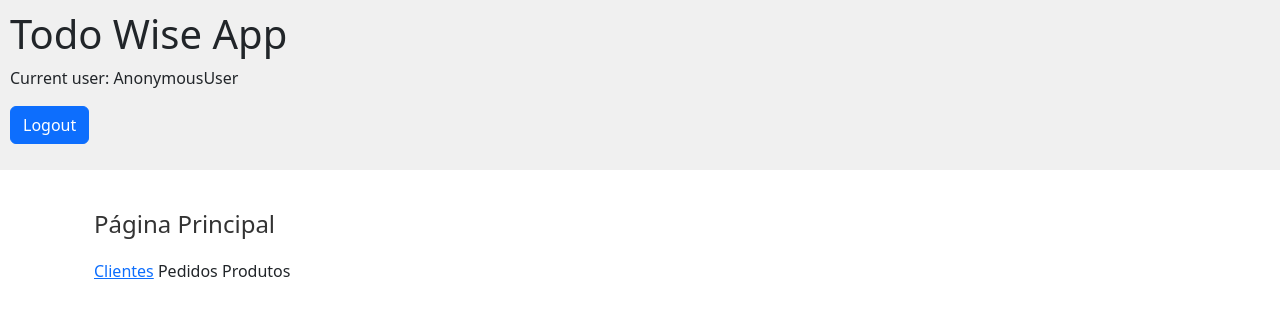
After one commit to HelioSouza99/WorkFinal, a Django app: page /pagina-principal/ in a window 1280 px wide. The commit adds this page. Shown: the top 322 px of the page. Run offline with Django 4.2, Linux system fonts and the light colour scheme.

Commit message:
Fix: uptade in principal page

```diff
--- a/user_consume/app/templates/app/app_index.html
+++ b/user_consume/app/templates/app/app_index.html
@@ -6,9 +6,10 @@
 {% endblock %}
 
 {% block content %}
-    <div class="container">
+<div class="container">
 
-        <h2 class="title">Lista de Clientes</h2>
+    <a href="{% url 'pagina_principal' %}" class="back-button"><i class="fas fa-arrow-left"></i> Voltar</a>
+    <h2 class="title">Lista de Clientes</h2>
         <table>
             <thead>
                 <tr>
--- a/user_consume/app/templates/app/base_app.html
+++ b/user_consume/app/templates/app/base_app.html
@@ -7,6 +7,7 @@
     <meta charset="UTF-8">
     <title>ToDo Wise</title>
     <link href="https://cdn.jsdelivr.net/npm/bootstrap@5.3.3/dist/css/bootstrap.min.css" rel="stylesheet" integrity="sha384-QWTKZyjpPEjISv5WaRU9OFeRpok6YctnYmDr5pNlyT2bRjXh0JMhjY6hW+ALEwIH" crossorigin="anonymous">
+    <link rel="stylesheet" href="https://cdnjs.cloudflare.com/ajax/libs/font-awesome/6.0.0-beta3/css/all.min.css">
 </head>
 
 <body>
--- /dev/null
+++ b/user_consume/app/templates/app/pagina_principal.html
@@ -0,0 +1,22 @@
+<!-- app/pagina_principal.html -->
+
+{% extends 'app/base_app.html' %}
+{% load static %}
+
+{% block css %}
+    <link rel="stylesheet" href="{% static 'app/styles.css' %}">
+{% endblock %}
+
+{% block content %}
+    <div class="container">
+        <h2 class="title">Página Principal</h2>
+        <div class="options">
+            <a href="{% url 'app_index' %}" class="option">Clientes</a>
+            <a>Pedidos</a>
+            <a>Produtos</a>
+
+        </div>
+    </div>
+{% endblock %}
+            <!-- <a href="{% url 'pedidos' %}" class="option">Pedidos</a>
+            <a href="{% url 'produtos' %}" class="option">Produtos</a> -->
--- a/user_consume/app/urls.py
+++ b/user_consume/app/urls.py
@@ -4,7 +4,14 @@ from . import views
 
 
 urlpatterns = [
-    path('', views.index, name='app_index'),
+    # path('', views.index, name='app_index'),
+    path('', views.app_login, name='app_login'),
+    path('app_index/', views.index, name='app_index'),
+    path('pagina-principal/', views.pagina_principal, name='pagina_principal'),
+    path('clientes/', views.index,  name='app_index'),
+    # path('pedidos/', views.pedidos, name='pedidos'),
+    # path('produtos/', views.produtos, name='produtos'),
+
     path('login/', views.app_login, name='app_login'), #view app login
     path('logout/', views.app_logout, name='app_logout'), #view app login
     path('signup/', views.signup, name='app_signup'),
--- a/user_consume/app/views.py
+++ b/user_consume/app/views.py
@@ -33,13 +33,39 @@ def app_login(request):
         user = authenticate(request, username=username, password=password)
         if user is not None:
             login(request, user)
-            return redirect('app_index')
+            return redirect('pagina_principal')
     return render(request, 'app/login.html')
 
 @login_required
 def app_logout(request):
     logout(request)
     return redirect('app_login')
+
+def pagina_principal(request):
+    return render(request, 'app/pagina_principal.html')
+
+
+def clientes(request):
+    context = {
+        'clientes': clientes,
+        'user': request.user  # Passa o usuário autenticado para o template
+    }
+    return render(request, 'app/clientes.html', context)
+
+# def pedidos(request):
+#     context = {
+#         'clientes': clientes,
+#         'user': request.user  # Passa o usuário autenticado para o template
+#     }
+#     return render(request, 'app/pedidos.html', context)
+
+# def produtos(request):
+#     context = {
+#         'clientes': clientes,
+#         'user': request.user  # Passa o usuário autenticado para o template
+#     }
+#     return render(request, 'app/produtos.html', context)
+
 
 def form_modelform(request):
     if request.method == "GET":
--- a/user_consume/user_consume/urls.py
+++ b/user_consume/user_consume/urls.py
@@ -22,5 +22,5 @@ urlpatterns = [
     path('app/', include('app.urls')),
     # path('api/', include('api.urls')),
     # path('api/auth', include('rest_framework.urls')),
-    path('', include('website.urls')),
+    path('', include('app.urls')),
 ]
```
Also changed, not shown: user_consume/db.sqlite3.
